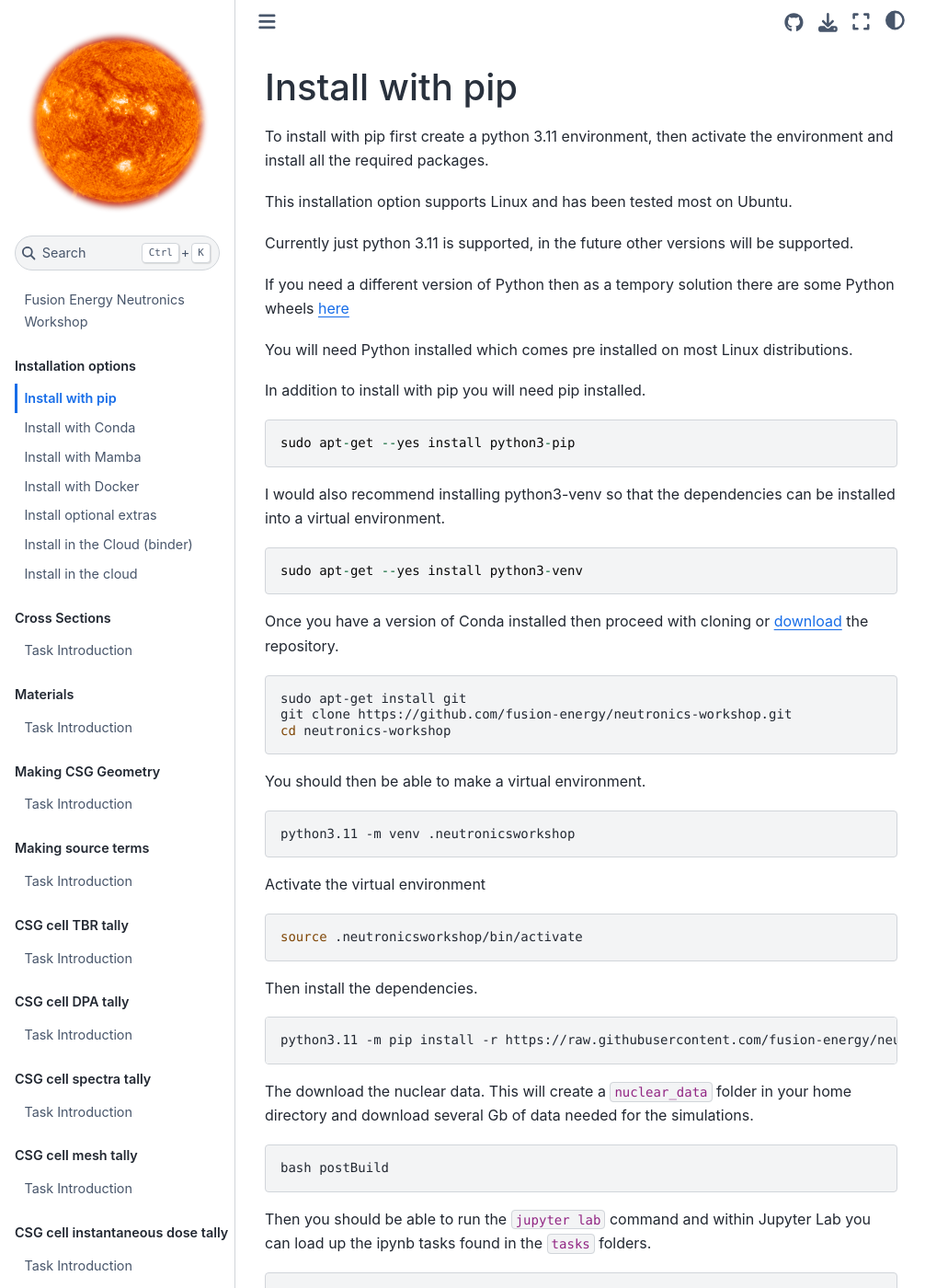
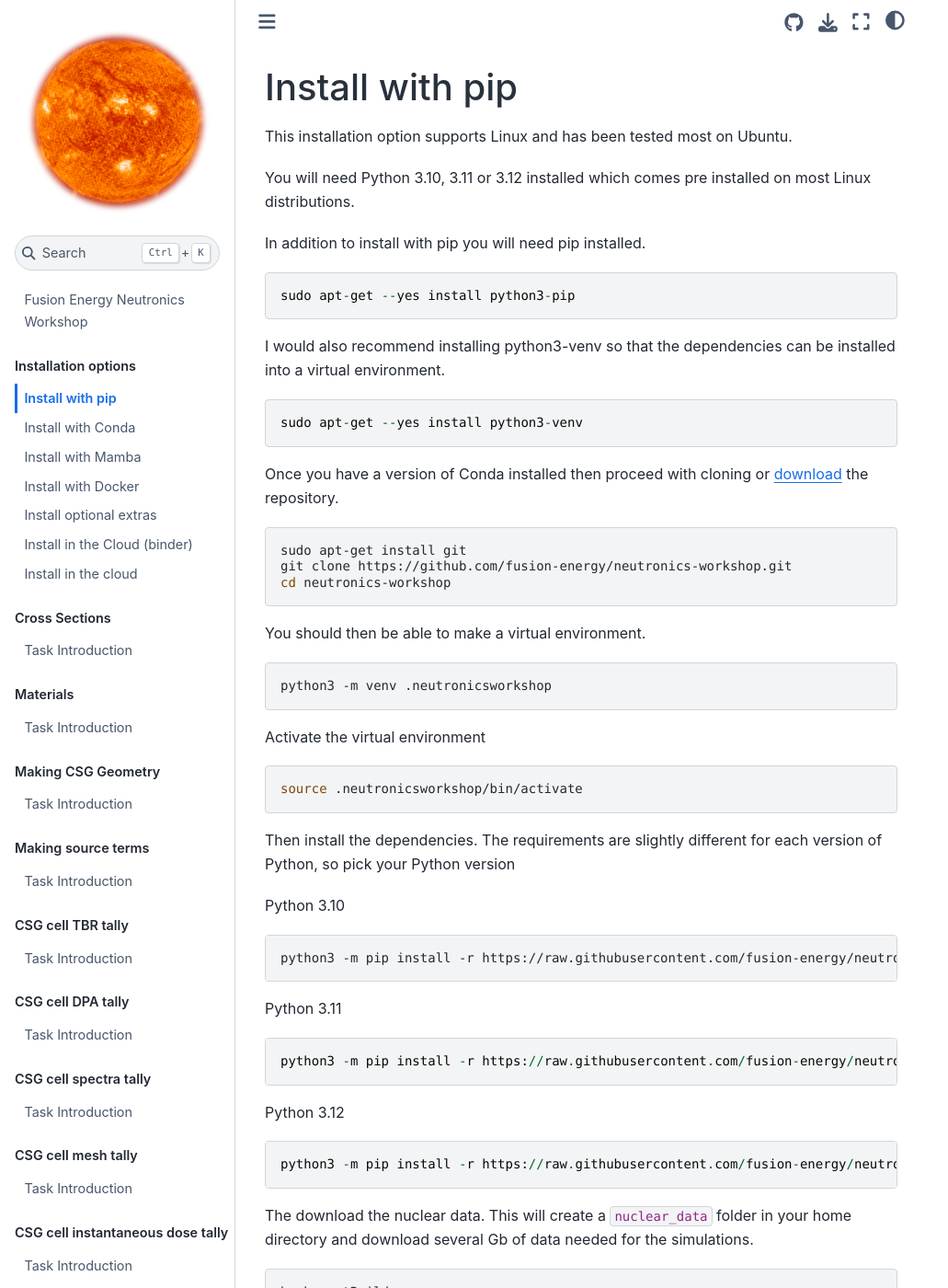
Before and after one commit to fusion-energy/neutronics-workshop, a Jupyter Book: the page built from docs/install_pip.md, in a window 1280 px wide and 1400 px high. Shown: the whole window at 92% size, without its empty margins (0-1031 px from the left). Built offline with Jupyter Book 1.0.4 settings and Sphinx 7.4.7 and the Sphinx Book theme 1.1.4, drawn with Linux system fonts in a browser that asks for light colours; pages that are not in the unit, such as notebooks, are missing from menus.

Commit message:
more python versions

````diff
--- a/docs/install_pip.md
+++ b/docs/install_pip.md
@@ -1,14 +1,8 @@
 # Install with pip
-
-To install with pip first create a python 3.11 environment, then activate the environment and install all the required packages.
 
 This installation option supports Linux and has been tested most on Ubuntu.
 
-Currently just python 3.11 is supported, in the future other versions will be supported.
-
-If you need a different version of Python then as a tempory solution there are some Python wheels [here](https://github.com/shimwell/wheels)
-
-You will need Python installed which comes pre installed on most Linux distributions.
+You will need Python 3.10, 3.11 or 3.12 installed which comes pre installed on most Linux distributions.
 
 In addition to install with pip you will need pip installed.
 ```
@@ -30,7 +24,7 @@ cd neutronics-workshop
 
 You should then be able to make a virtual environment.
 ```bash
-python3.11 -m venv .neutronicsworkshop
+python3 -m venv .neutronicsworkshop
 ```
 
 Activate the virtual environment
@@ -38,9 +32,19 @@ Activate the virtual environment
 source .neutronicsworkshop/bin/activate
 ```
 
-Then install the dependencies.
+Then install the dependencies. The requirements are slightly different for each version of Python, so pick your Python version
+
+Python 3.10
 ```bash
-python3.11 -m pip install -r https://raw.githubusercontent.com/fusion-energy/neutronics-workshop/refs/heads/main/requirements.txt
+python3 -m pip install -r https://raw.githubusercontent.com/fusion-energy/neutronics-workshop/refs/heads/main/equirements_3.10.txt
+```
+Python 3.11
+```
+python3 -m pip install -r https://raw.githubusercontent.com/fusion-energy/neutronics-workshop/refs/heads/main/equirements_3.10.txt
+```
+Python 3.12
+```
+python3 -m pip install -r https://raw.githubusercontent.com/fusion-energy/neutronics-workshop/refs/heads/main/equirements_3.10.txt
 ```
 
 The download the nuclear data. This will create a ```nuclear_data``` folder in your home directory and download several Gb of data needed for the simulations.
````
Also changed, not shown: requirements.txt (deleted, +0 -22 lines).
